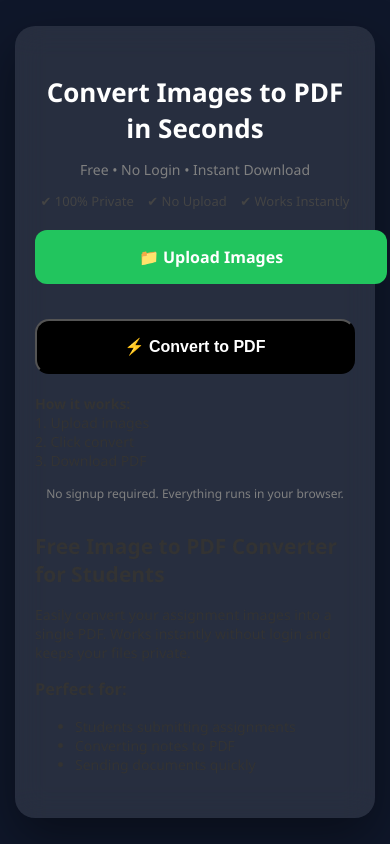
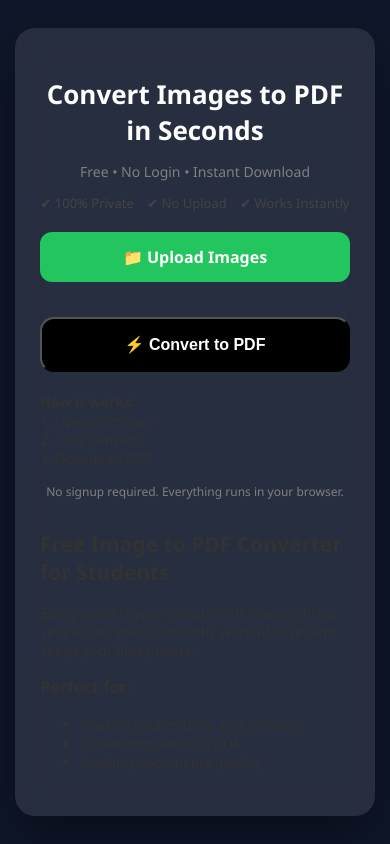
Before and after one commit to mmohankumarr666-arch/convertimgtopdf, a plain HTML site: page index.html in a window 390 px wide. Drawn offline with nearby package versions, Linux system fonts and the light colour scheme.

Commit message:
Refactor index.html for improved styling and layout
Updated styles and layout for better responsiveness and user experience.

```diff
--- a/index.html
+++ b/index.html
@@ -17,6 +17,9 @@
   </script>
 
   <style>
+    * {
+  box-sizing: border-box;
+}
    body {
   font-family: 'Segoe UI', sans-serif;
   background: #0f172a; /* dark blue */
@@ -28,7 +31,7 @@
 }
     .container {
       width: 100%;
-      max-width: 500px;
+      max-width: 420px;
       padding: 15px;
     }
 
@@ -36,7 +39,7 @@
   background: rgba(255, 255, 255, 0.1);
   backdrop-filter: blur(15px);
   border-radius: 20px;
-  padding: 30px 20px;
+  padding: 30px 25px;
   box-shadow: 0 20px 50px rgba(0,0,0,0.4);
   text-align: center;
   color: white;
@@ -58,16 +61,17 @@
       margin-bottom: 20px;
     }
 
-    .upload-btn {
+ .upload-btn {
   background: #22c55e;
   color: white;
-  padding: 16px;
+  padding: 14px;
   border-radius: 12px;
   cursor: pointer;
   width: 100%;
   font-weight: bold;
   font-size: 16px;
   margin-top: 15px;
+  border: none;
 }
 
     .upload-btn:hover {
```
